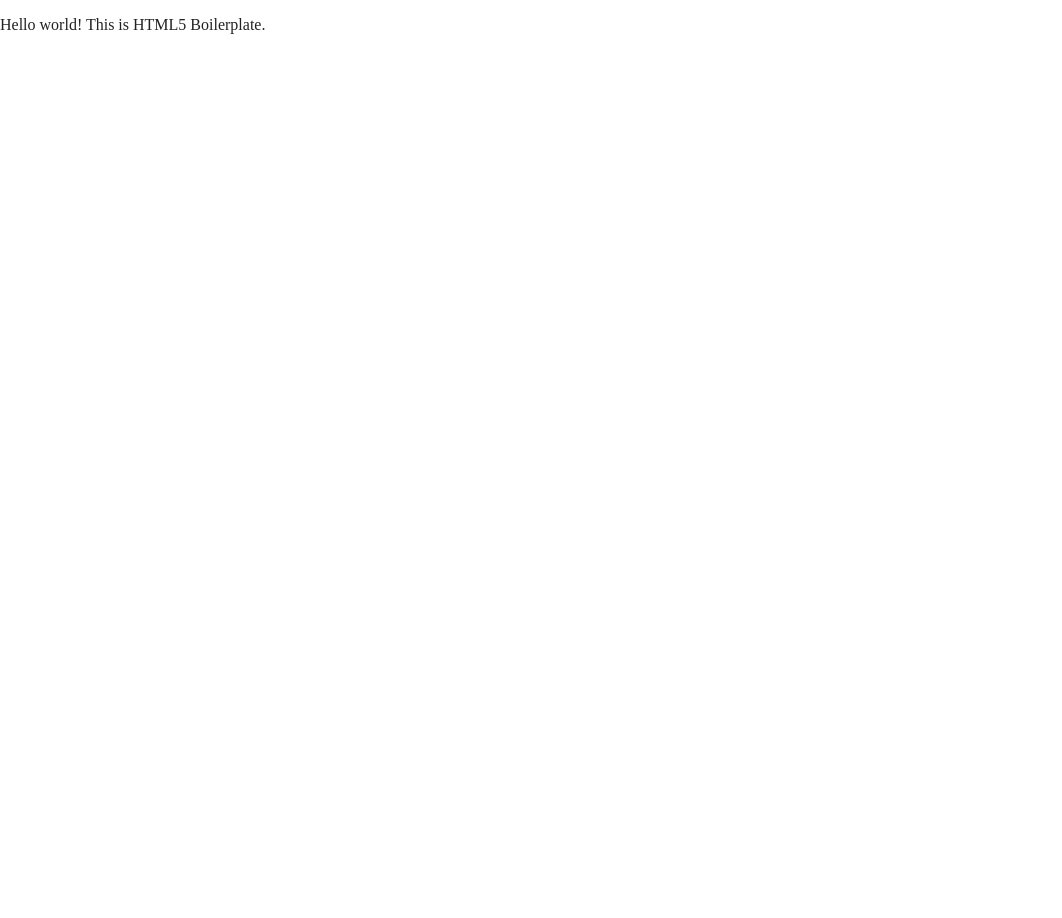
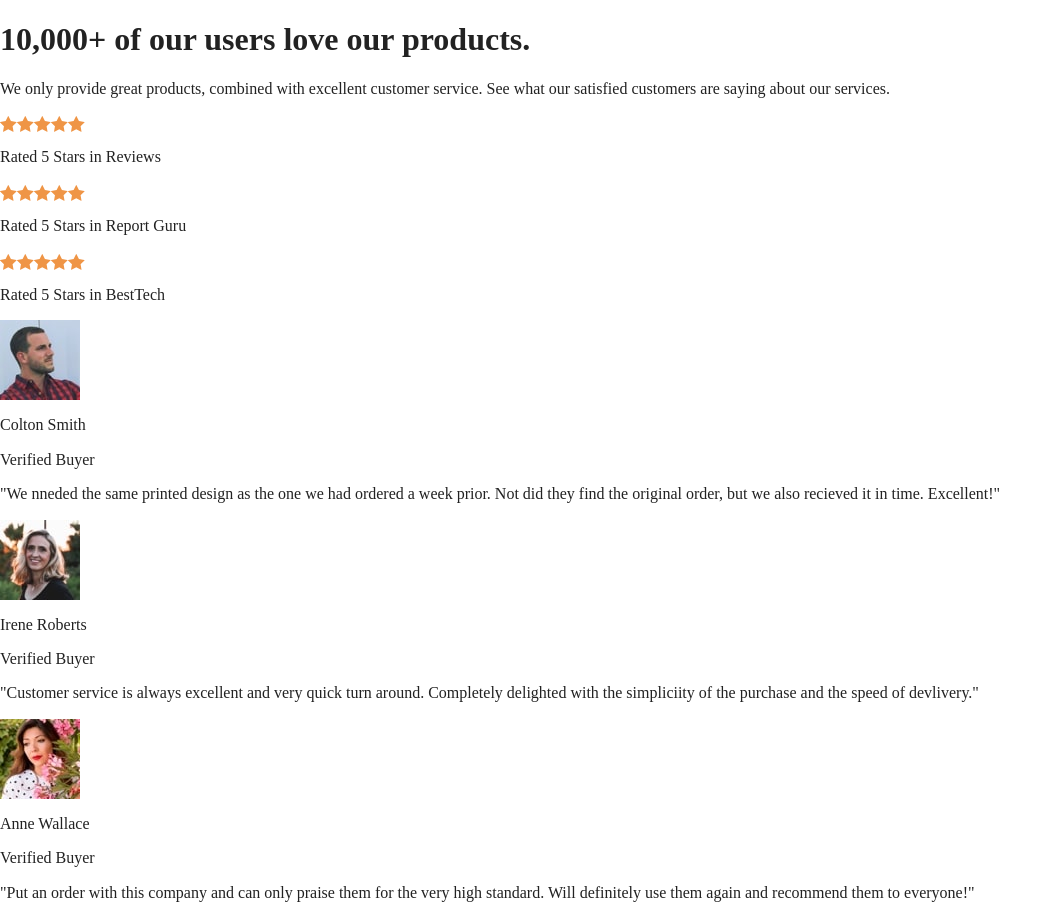
Before and after one commit to Sideris452/ratings-and-reviews, a website built with Parcel: page index.html in a window 1280 px wide. Shown: the whole page, without its empty margins (0-1062 px from the left). Before the commit the page ends 800 px from the top, so only its background shows below. Built offline with nearby package versions, Linux system fonts and the light colour scheme.

Commit message:
added html layout

```diff
--- a/index.html
+++ b/index.html
@@ -7,28 +7,93 @@
   <meta name="description" content="">
   <meta name="viewport" content="width=device-width, initial-scale=1">
 
-  <meta property="og:title" content="">
-  <meta property="og:type" content="">
-  <meta property="og:url" content="">
-  <meta property="og:image" content="">
-
   <link rel="manifest" href="site.webmanifest">
   <link rel="apple-touch-icon" href="icon.png">
   <!-- Place favicon.ico in the root directory -->
 
   <link rel="stylesheet" href="css/normalize.css">
   <link rel="stylesheet" href="css/main.css">
+  <link rel="preconnect" href="https://fonts.googleapis.com">
+  <link rel="preconnect" href="https://fonts.gstatic.com" crossorigin>
+  <link href="https://fonts.googleapis.com/css2?family=League+Spartan:wght@100..900&display=swap" rel="stylesheet">
 
   <meta name="theme-color" content="#fafafa">
+
 </head>
+
+
+<!-- Add your site or application content here -->
+
 
 <body>
 
-  <!-- Add your site or application content here -->
-  <p>Hello world! This is HTML5 Boilerplate.</p>
-  <script src="js/vendor/modernizr-3.11.2.min.js"></script>
-  <script src="js/plugins.js"></script>
-  <script src="js/main.js"></script>
+  <div class="content-wrapper">
+    <div class="text-container">
+      <h1>10,000+ of our users love our products.</h1>
+      <p>We only provide great products, combined with excellent customer service. See what our satisfied customers are saying about our services.</p>
+    </div>
+
+    <div class="claims-container">
+
+      <div class="star-review">
+        <img class="star-icon" src="img/icon-star.svg" alt="star-icon"><img class="star-icon" src="img/icon-star.svg" alt="star-icon"><img class="star-icon" src="img/icon-star.svg" alt="star-icon"><img class="star-icon" src="img/icon-star.svg" alt="star-icon"><img class="star-icon" src="img/icon-star.svg" alt="star-icon">
+        <p>Rated 5 Stars in Reviews</p>
+      </div>
+
+      <div class="star-review">
+        <img class="star-icon" src="img/icon-star.svg" alt="star-icon"><img class="star-icon" src="img/icon-star.svg" alt="star-icon"><img class="star-icon" src="img/icon-star.svg" alt="star-icon"><img class="star-icon" src="img/icon-star.svg" alt="star-icon"><img class="star-icon" src="img/icon-star.svg" alt="star-icon">
+        <p>Rated 5 Stars in Report Guru</p>
+      </div>
+
+      <div class="star-review">
+        <img class="star-icon" src="img/icon-star.svg" alt="star-icon"><img class="star-icon" src="img/icon-star.svg" alt="star-icon"><img class="star-icon" src="img/icon-star.svg" alt="star-icon"><img class="star-icon" src="img/icon-star.svg" alt="star-icon"><img class="star-icon" src="img/icon-star.svg" alt="star-icon">
+        <p>Rated 5 Stars in BestTech</p>
+      </div>
+
+    </div>
+
+    <div class="reviews-container">
+      <div class="reviewer">
+        <img class="face-bubble" src="img/image-colton.jpg" alt="face of man">
+        <p>Colton Smith</p>
+        <p><span class="colored-text"></span>Verified Buyer</p>
+        <p>"We nneded the same printed design as the one we had ordered a week prior. Not did they find the original order, but we also recieved it in time. Excellent!"</p>
+      </div>
+
+      <div class="reviewer">
+        <img class="face-bubble" src="img/image-irene.jpg" alt="face of woman">
+        <p>Irene Roberts</p>
+        <p><span class="colored-text"></span>Verified Buyer</p>
+        <p>"Customer service is always excellent and very quick turn around. Completely delighted with the simpliciity of the purchase and the speed of devlivery."</p>
+      </div>
+
+      <div class="reviewer">
+        <img class="face-bubble" src="img/image-anne.jpg" alt="face of woman">
+        <p>Anne Wallace</p>
+        <p><span class="colored-text"></span>Verified Buyer</p>
+        <p>"Put an order with this company and can only praise them for the very high standard. Will definitely use them again and recommend them to everyone!"</p>
+      </div>
+
+    </div>
+
+  </div>
+
+
+
+
+
+
+
+
+
+
+
+
+
+
+
+
+
 
   <!-- Google Analytics: change UA-XXXXX-Y to be your site's ID. -->
   <script>
```
